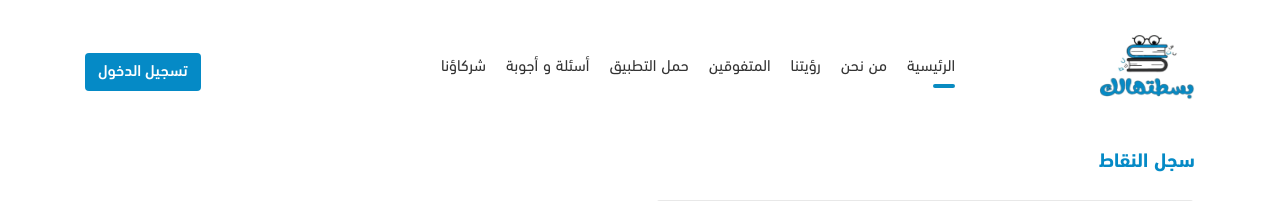
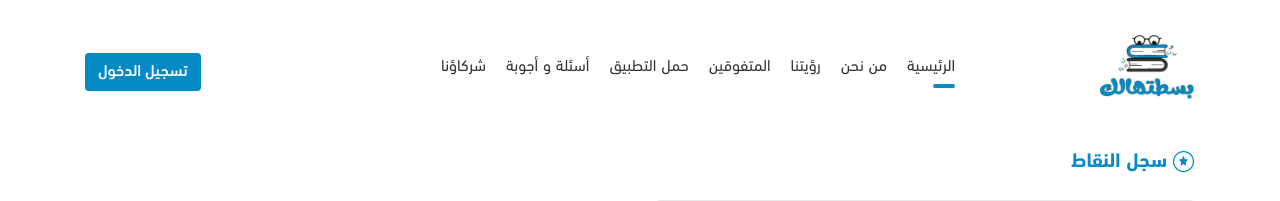
Before and after one commit to zeyadmoamen1210/redesign-bassthalk-homepage, a Nuxt app: page /points in a window 1280 px wide. Shown: the top 201 px of the page. Built offline with nearby package versions, Linux system fonts and the light colour scheme.

Commit message:
Points page

```diff
--- a/pages/points.vue
+++ b/pages/points.vue
@@ -4,7 +4,9 @@
     <div class="container">
       <div class="point-datails">
         <div class="title">
-          <h5>سجل النقاط</h5>
+          <h5>
+            <img src="../assets/imgs/business-1.png" alt="">
+            سجل النقاط</h5>
         </div>
       </div>
 
```
Also changed, not shown: assets/imgs/Group 6977.png (added), assets/imgs/business-1.png (added).
